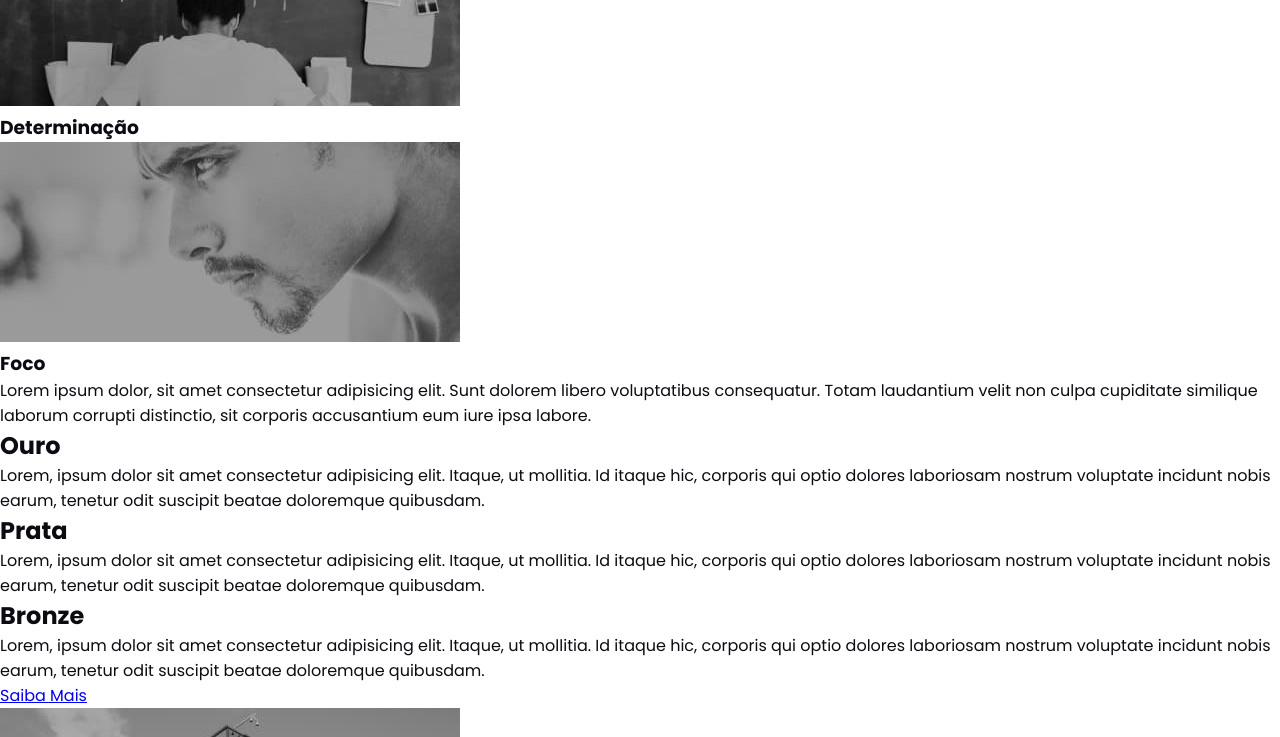
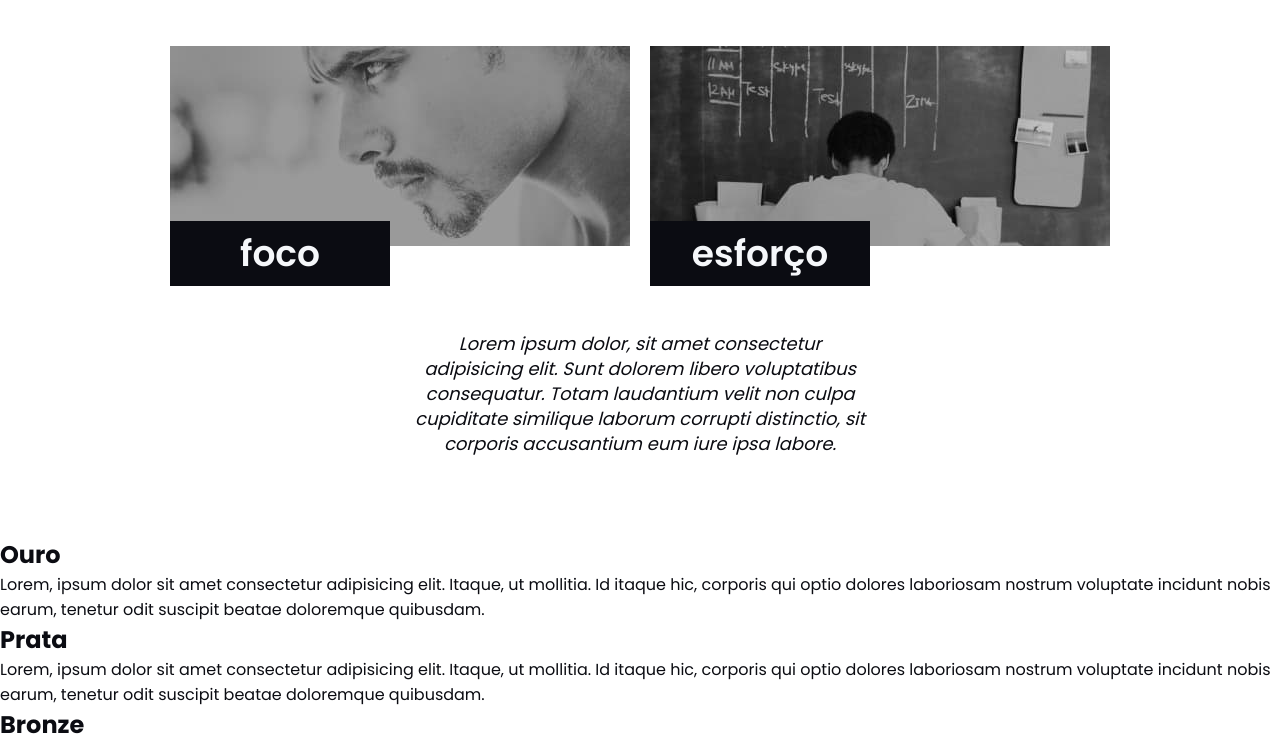
Before and after one commit to rafaelvieiracosta/studysets-landingpage, a plain HTML site: page puro/puro.html in a window 1280 px wide. Shown: the part 686-1423 px from the top of the page. Drawn offline with Linux system fonts and the light colour scheme.

Commit message:
feat: pure mode about

```diff
--- a/puro/puro.html
+++ b/puro/puro.html
@@ -35,20 +35,20 @@
     <p>Desenvolvido por professores titulares</p>
   </main>
 
-  <section>
+  <section class="sobre">
     <h2>Você precisará de</h2>
-    <div>
-      <div>
-        <img src="../img/determinacao.jpg" alt="Pessoa estudando com determinação">
-        <h3>Determinação</h3>
-      </div>
-      <div>
+    <div class="sobre-container">
+      <div class="sobre-item">
         <img src="../img/foco.jpg" alt="Pessoa focada">
         <h3>Foco</h3>
       </div>
+      <div class="sobre-item">
+        <img src="../img/determinacao.jpg" alt="Pessoa estudando com determinação">
+        <h3>Esforço</h3>
+      </div>
+    </div>
 
-      <p>Lorem ipsum dolor, sit amet consectetur adipisicing elit. Sunt dolorem libero voluptatibus consequatur. Totam laudantium velit non culpa cupiditate similique laborum corrupti distinctio, sit corporis accusantium eum iure ipsa labore.</p>
-    </div>
+    <p>Lorem ipsum dolor, sit amet consectetur adipisicing elit. Sunt dolorem libero voluptatibus consequatur. Totam laudantium velit non culpa cupiditate similique laborum corrupti distinctio, sit corporis accusantium eum iure ipsa labore.</p>
   </section>
 
   <section>
--- a/puro/style.css
+++ b/puro/style.css
@@ -78,3 +78,52 @@ body {
   font-style: italic;
   font-size: 1.125em;
 }
+
+/* SOBRE */
+.sobre{
+  padding: 60px 0;
+}
+.sobre h2{
+  text-align: center;
+  font-size: 2.25em;
+  margin-bottom: 60px;
+}
+.sobre-container{
+  max-width: 960px;
+  margin: 0 auto;
+}
+.sobre-container::after, .sobre-container::before{
+  content: '';
+  display: table;
+  clear: both;
+}
+.sobre-item{
+  float: left;
+  width: 460px;
+  margin: 0 10px;
+}
+.sobre-item img{
+  display: block;
+  max-width: 100%;
+}
+.sobre-item h3{
+  font-size: 2.25em;
+  line-height: 1dm;
+  background: #0b0c12;
+  width: 220px;
+  color: #F5F7FA;
+  text-transform: lowercase;
+  font-weight: 600;
+  text-align: center;
+  padding: 5px 0;
+  position: relative;
+  top: -25px;
+}
+.sobre > p{
+  font-size: 1.125em;
+  line-height: 1.4em;
+  font-style: italic;
+  text-align: center;
+  margin: 20px auto;
+  max-width: 460px;
+}
```
